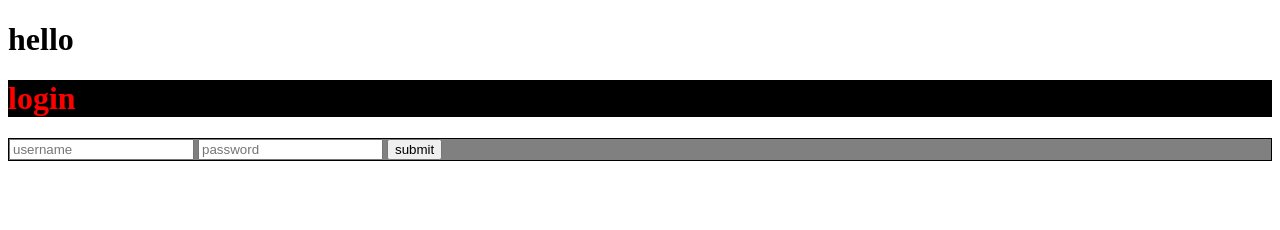
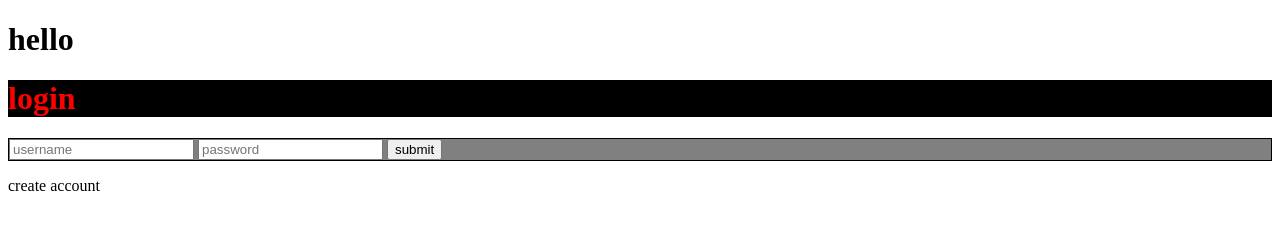
Before and after one commit to codeproblem404/git_test, a plain HTML site: page index.html in a window 1280 px wide. Drawn offline with Linux system fonts and the light colour scheme.

Commit message:
added some text

```diff
--- a/index.html
+++ b/index.html
@@ -13,5 +13,6 @@
         <input type="text" placeholder="password">
        <button>submit</button>
     </form>
+    <p>create account</p>
 </body>
 </html>
```
